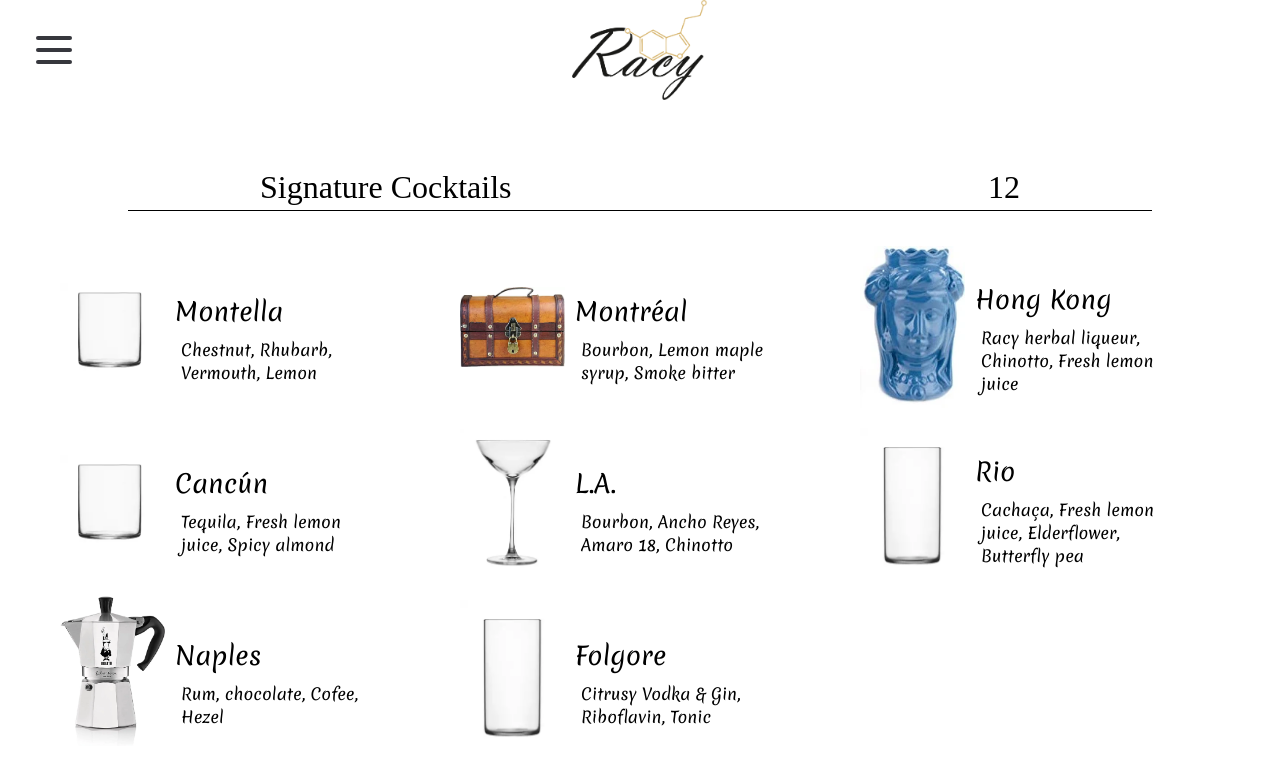
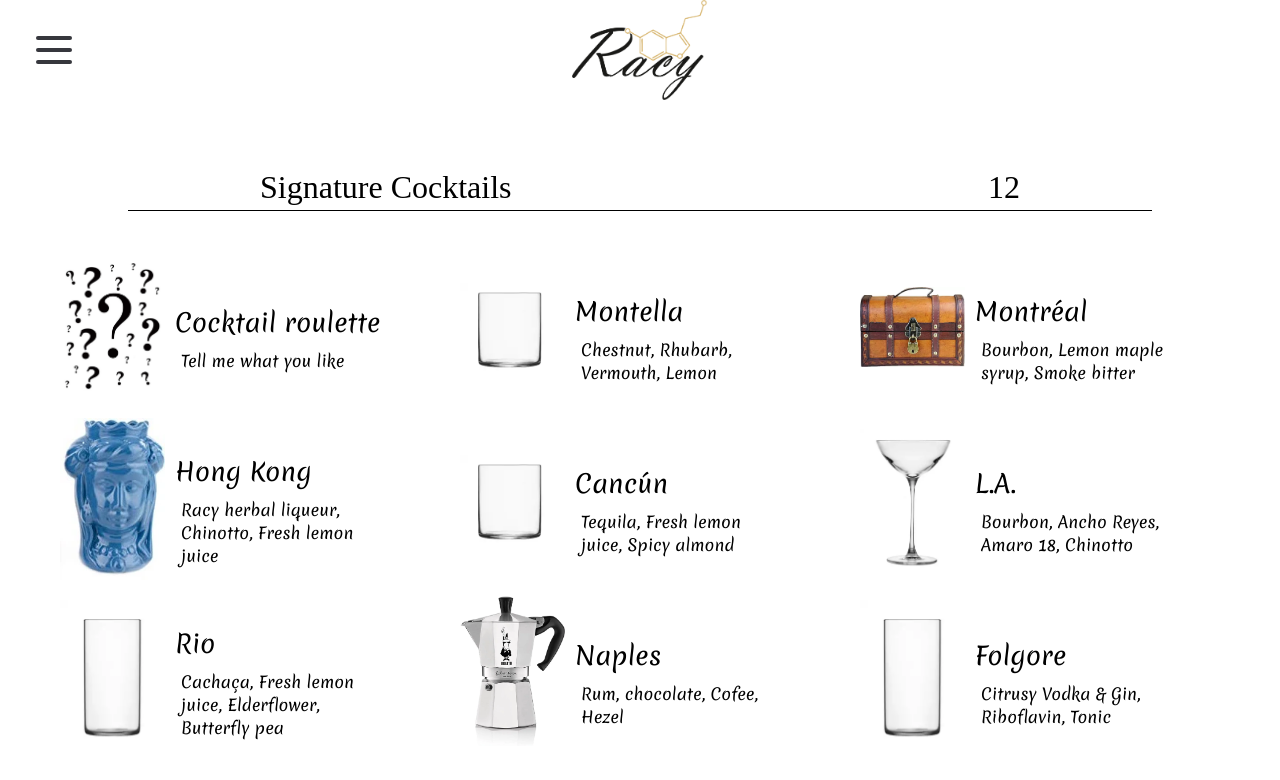
Before and after one commit to Aldodo91/racy-bar, a React (Create React App) app: page /menu-details/1 in a window 1280 px wide. Shown: the top 780 px of the page. Built offline with nearby package versions, Linux system fonts and the light colour scheme; a web font is replaced by a local one.

Commit message:
added Roulette

```diff
--- a/src/costants/images.js
+++ b/src/costants/images.js
@@ -11,8 +11,10 @@ import scodella from "../assets/glass/scodella.webp";
 import scrigno from "../assets/glass/scrigno.webp";
 import moka from "../assets/glass/moka.webp";
 import vino from "../assets/glass/vino.webp";
+import question from "../assets/glass/int.jpg";
 
 export {
+  question,
   bc,
   mela,
   uccello,
--- a/src/costants/signature.js
+++ b/src/costants/signature.js
@@ -13,7 +13,14 @@ export const signature = [
    * * Bourboun Whiskey, Zucca, Zenzero, Limone
    * * Bourboun Wiskey, Pumpkin, Ginger, Lemon
    */
-
+  {
+    img: images.question,
+    nome: "Cocktail roulette",
+    ricetta: {
+      it: "Dimmi ciò che ti piace",
+      en: "Tell me what you like",
+    },
+  },
   {
     img: images.bc,
     nome: "Montella",
```
Also changed, not shown: src/assets/glass/int.jpg (added).
